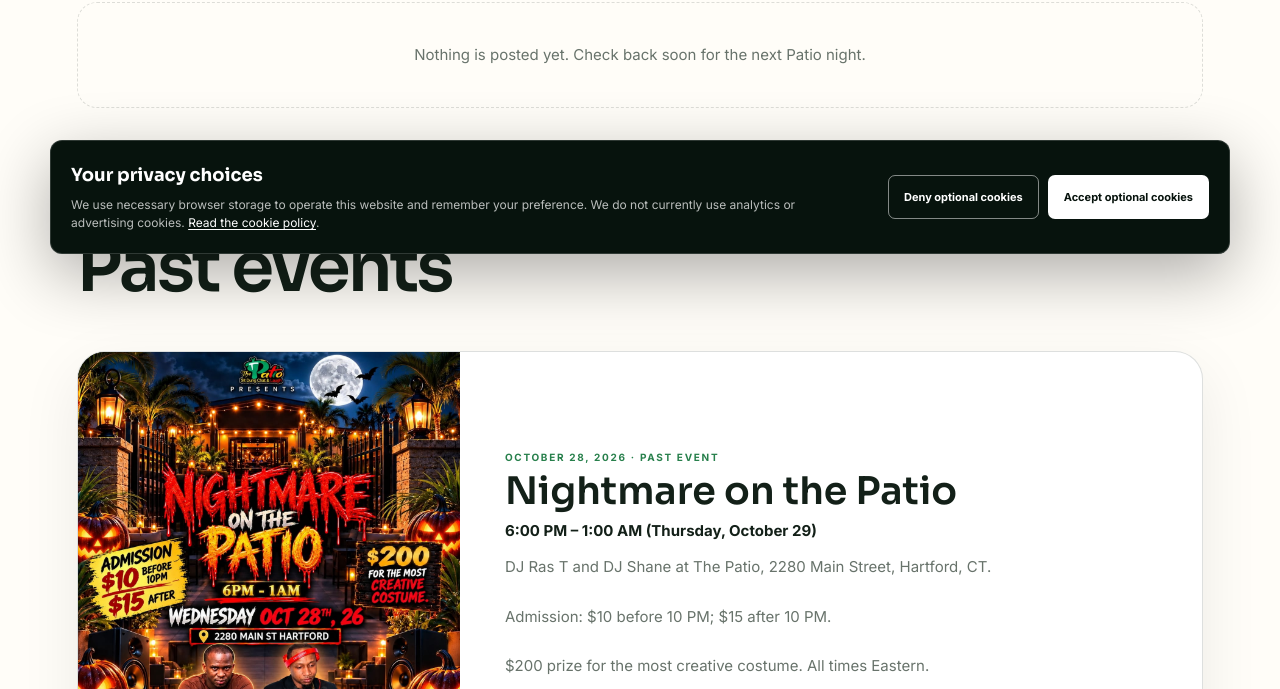
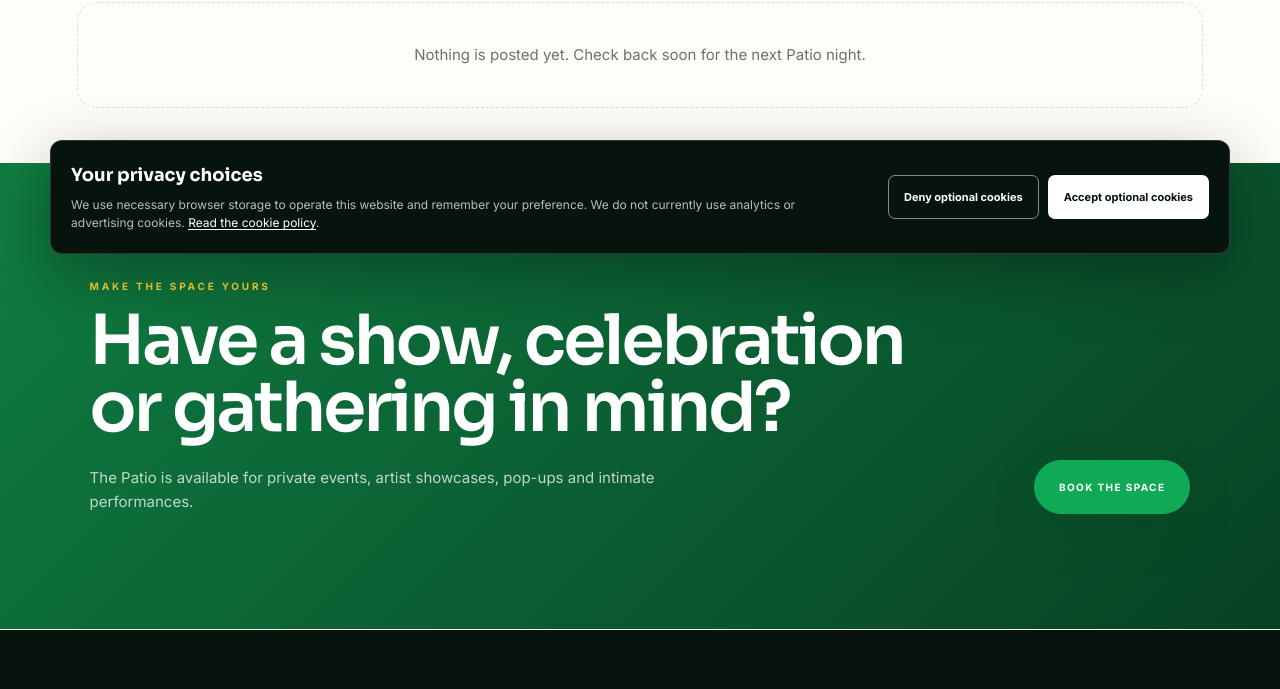
Before and after one commit to reimage-demo/the-patio, a website: page events.html in a window 1280 px wide. Shown: the part 528-1217 px from the top of the page. Drawn offline with Linux system fonts and the light colour scheme.

Commit message:
Preserve automatic hiding of past events

```diff
--- a/events.html
+++ b/events.html
@@ -115,30 +115,6 @@
           </article>
         </div>
       </section>
-      <section class="events-section" aria-labelledby="past-events-heading">
-        <div class="section-heading">
-          <p class="eyebrow dark">Previously at The Patio</p>
-          <h2 id="past-events-heading">Past events</h2>
-        </div>
-        <div class="events-grid">
-          <article class="event-card" id="nightmare-on-the-patio">
-            <a class="event-flyer" href="assets/images/nightmare-on-the-patio-2026.jpg" target="_blank" rel="noopener" aria-label="View full flyer for Nightmare on the Patio (opens in a new tab)">
-              <img src="assets/images/nightmare-on-the-patio-2026.jpg" width="1254" height="1254" loading="lazy" decoding="async" alt="Nightmare on the Patio event flyer" />
-              <span>View full flyer ↗</span>
-            </a>
-            <div class="event-card-copy">
-              <p class="event-date">October 28, 2026 · Past event</p>
-              <h3>Nightmare on the Patio</h3>
-              <p class="event-time">6:00 PM – 1:00 AM (Thursday, October 29)</p>
-              <p class="event-description">DJ Ras T and DJ Shane at The Patio, 2280 Main Street, Hartford, CT.
-
-Admission: $10 before 10 PM; $15 after 10 PM.
-
-$200 prize for the most creative costume. All times Eastern.</p>
-            </div>
-          </article>
-        </div>
-      </section>
       <section class="booking-banner" data-reveal>
         <div>
           <p class="eyebrow">Make the space yours</p>
```
